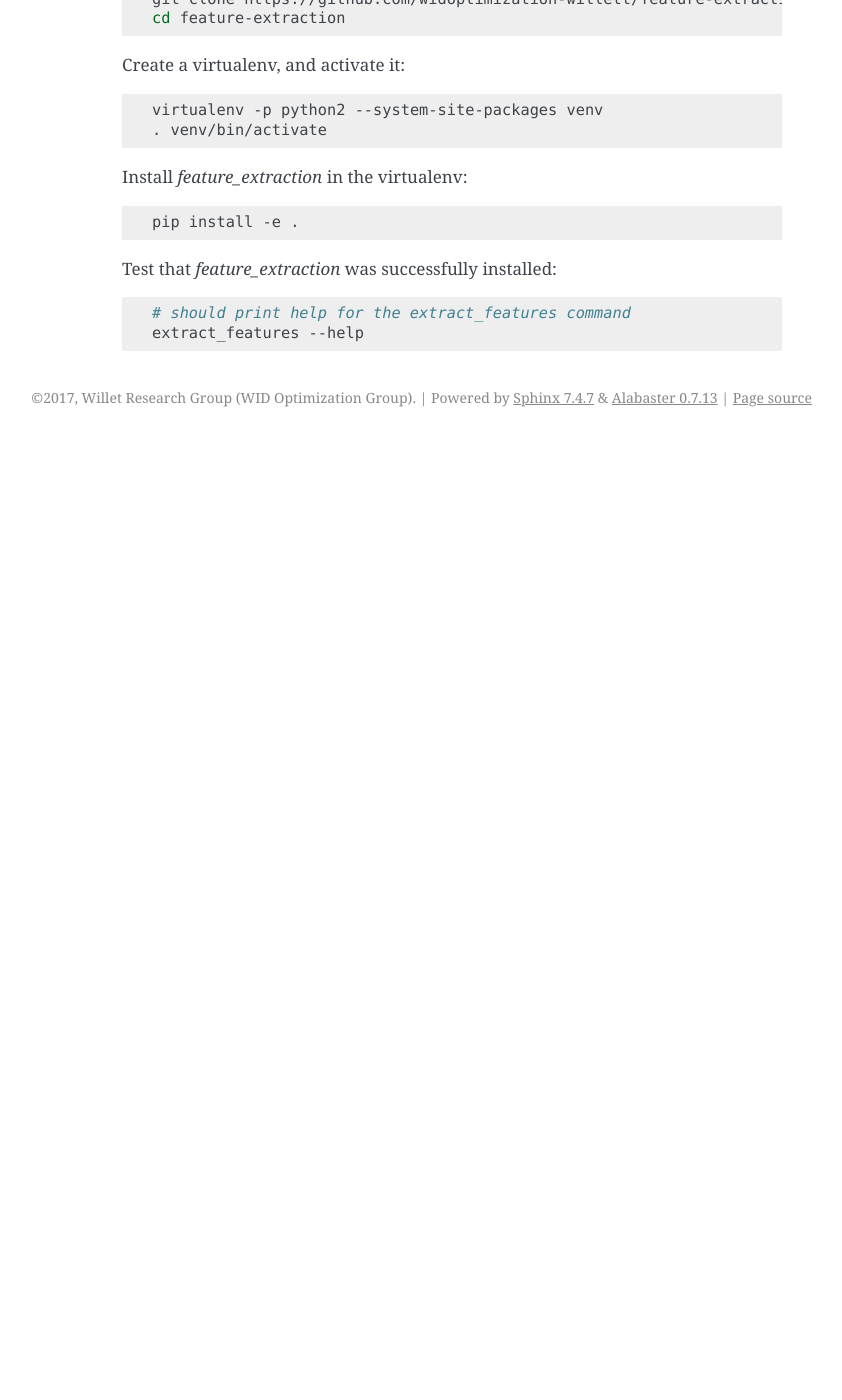
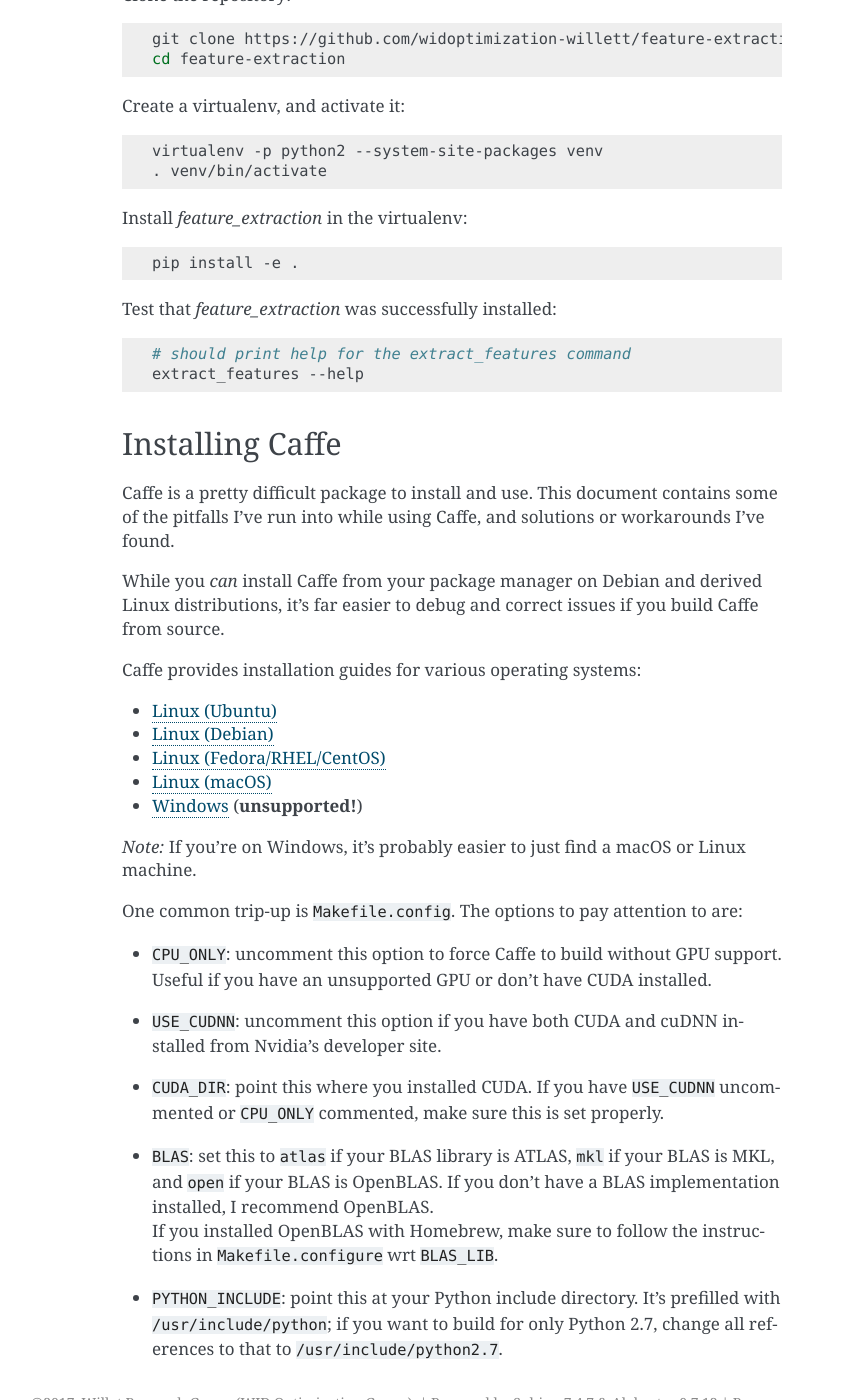
Before and after one commit to widoptimization-willett/feature-extraction, a Sphinx documentation site: the page built from docs/installation.rst, in a window 1280 px wide and 1400 px high, scrolled down 482 px. Shown: the whole window, without its empty margins (298-1140 px from the left). Built offline with Sphinx 7.4.7, drawn with Linux system fonts in a browser that asks for light colours; before the commit the page ends 919 px from its top, so only the background shows below that; some of the changed text lies outside the part shown.

Commit message:
docs: add caffe install instructions

```diff
--- a/docs/installation.rst
+++ b/docs/installation.rst
@@ -39,3 +42,53 @@
 
 	# should print help for the extract_features command
 	extract_features --help
+
+
+.. _installing_caffe:
+
+Installing Caffe
+----------------
+
+Caffe is a pretty difficult package to install and use. This document
+contains some of the pitfalls I’ve run into while using Caffe, and
+solutions or workarounds I’ve found.
+
+While you *can* install Caffe from your package manager on Debian and
+derived Linux distributions, it’s far easier to debug and correct issues
+if you build Caffe from source.
+
+Caffe provides installation guides for various operating systems:
+
+* `Linux (Ubuntu) <http://caffe.berkeleyvision.org/install_apt.html>`_
+* `Linux (Debian) <http://caffe.berkeleyvision.org/install_apt_debian.html>`_
+* `Linux (Fedora/RHEL/CentOS) <http://caffe.berkeleyvision.org/install_yum.html>`_
+* `Linux (macOS) <http://caffe.berkeleyvision.org/install_osx.html>`_
+* `Windows <https://github.com/BVLC/caffe/tree/windows>`_ (**unsupported!**)
+
+*Note:* If you're on Windows, it's probably easier to just find a macOS or Linux machine.
+
+One common trip-up is ``Makefile.config``. The options to pay attention
+to are:
+
+-  ``CPU_ONLY``: uncomment this option to force Caffe to build without
+   GPU support. Useful if you have an unsupported GPU or don’t have CUDA
+   installed.
+
+-  ``USE_CUDNN``: uncomment this option if you have both CUDA and cuDNN
+   installed from Nvidia’s developer site.
+
+-  ``CUDA_DIR``: point this where you installed CUDA. If you have
+   ``USE_CUDNN`` uncommented or ``CPU_ONLY`` commented, make sure this
+   is set properly.
+
+-  | ``BLAS``: set this to ``atlas`` if your BLAS library is ATLAS,
+     ``mkl`` if your BLAS is MKL, and ``open`` if your BLAS is OpenBLAS.
+     If you don’t have a BLAS implementation installed, I recommend
+     OpenBLAS.
+   | If you installed OpenBLAS with Homebrew, make sure to follow the
+     instructions in ``Makefile.configure`` wrt ``BLAS_LIB``.
+
+-  ``PYTHON_INCLUDE``: point this at your Python include directory. It’s
+   prefilled with ``/usr/include/python``; if you want to build for only
+   Python 2.7, change all references to that to
+   ``/usr/include/python2.7``.
```
Also changed, not shown: other parts of docs/installation.rst (+5 -2 lines).
